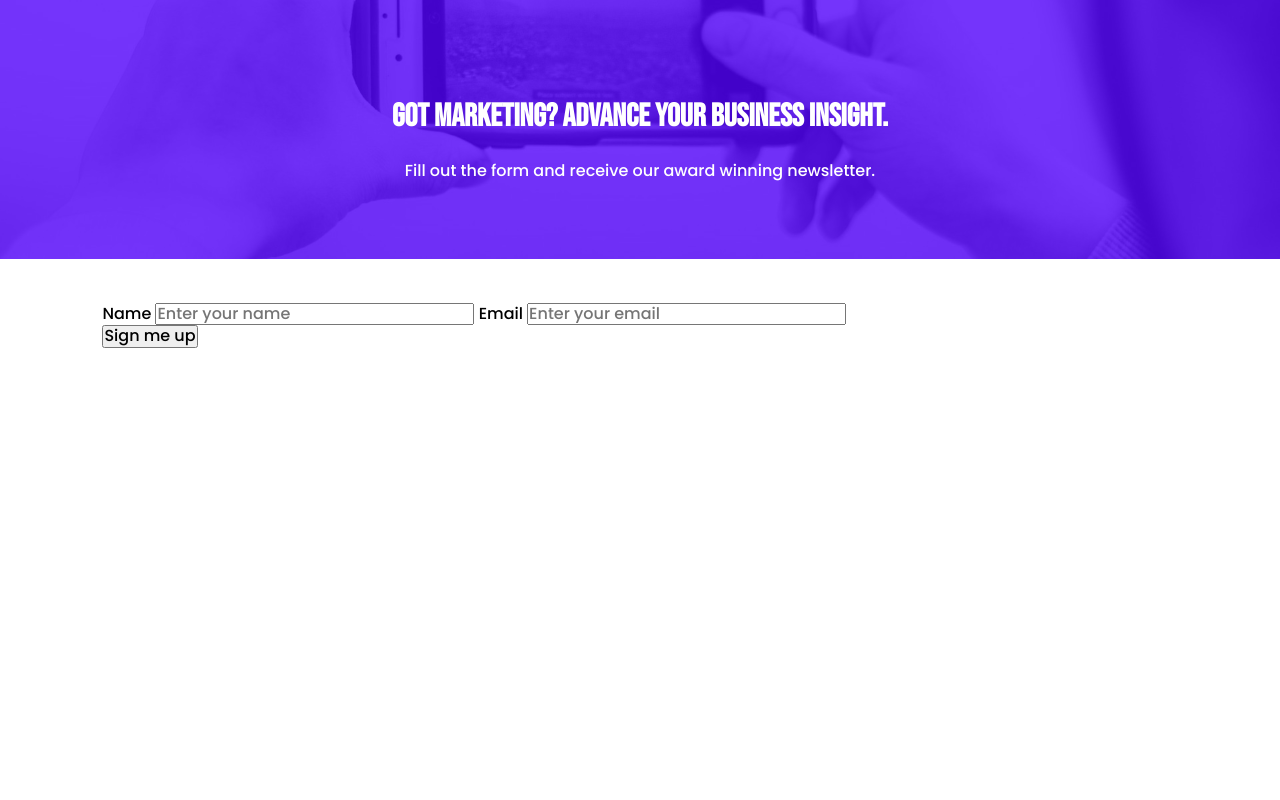
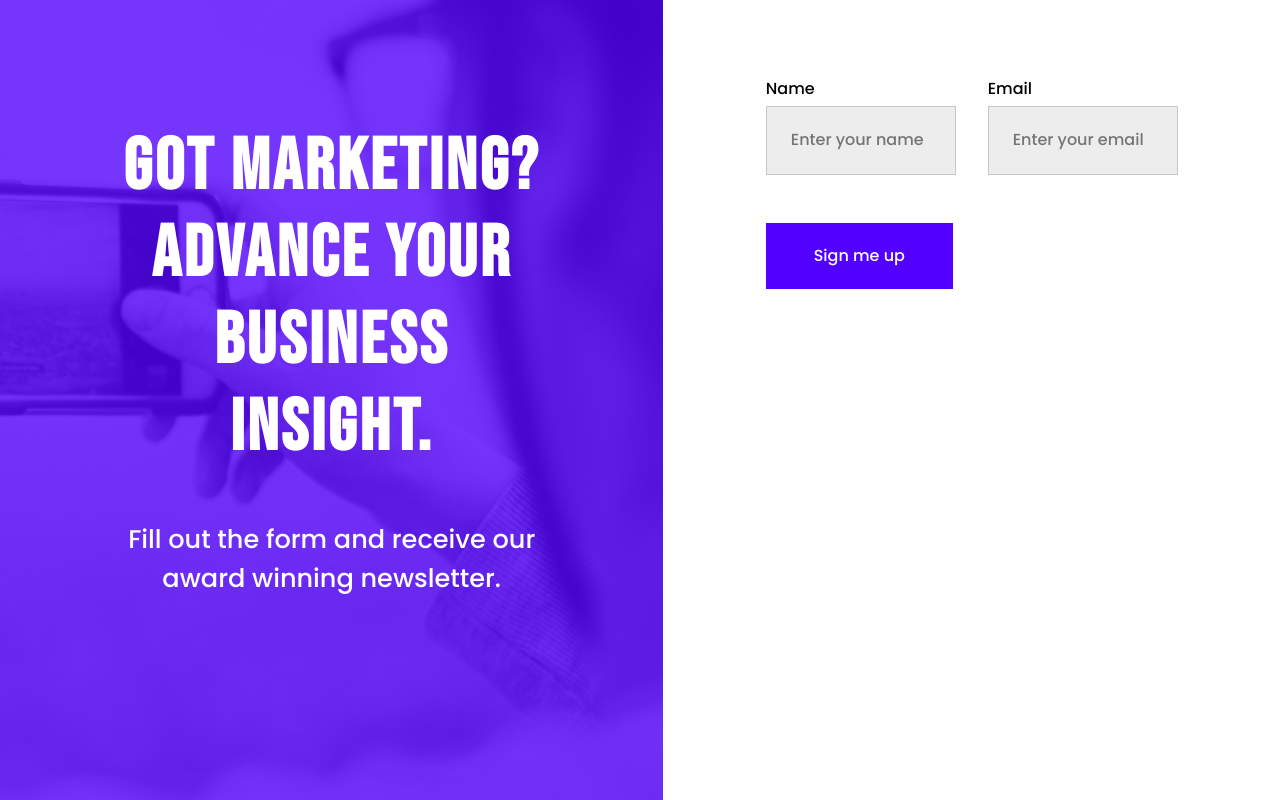
Before and after one commit to jen67/Scrimba-course, a plain HTML site: page Figma-to-code-challenges/simple-landing-page/index.html in a window 1280 px wide. Drawn offline with nearby package versions, Linux system fonts and the light colour scheme.

Commit message:
added some codes

```diff
--- a/Figma-to-code-challenges/simple-landing-page/index.css
+++ b/Figma-to-code-challenges/simple-landing-page/index.css
@@ -35,6 +35,7 @@ section {
 
 h1 {
   font-family: "Bebas Neue", sans-serif;
+  letter-spacing: 0.2rem;
 }
 
 section::before {
@@ -58,3 +59,88 @@ section::before {
 .content {
   padding: 2.75rem 8vw;
 }
+
+form {
+  display: flex;
+  flex-direction: column;
+  align-items: flex-start;
+  justify-content: center;
+  gap: 1.2rem;
+}
+
+form div label {
+  display: block;
+  margin-bottom: 0.5rem;
+}
+
+form div {
+  width: 100%;
+}
+form input {
+  width: 100%;
+  padding: 1rem;
+  outline: none;
+  border: 1px solid var(--border-color);
+  background-color: var(--input-bgcolor);
+}
+
+button {
+  margin-top: 0.9rem;
+  display: block;
+  width: 100%;
+  padding: 1rem 2rem;
+  border: none;
+  outline: none;
+  background-color: var(--btn-bgcolor);
+  color: var(--hcolor);
+  font-size: 1rem;
+  font-weight: 500;
+  cursor: pointer;
+  transition: all 0.3s ease-in-out;
+}
+
+button:hover {
+  box-shadow: 0 0 20px 8px var(--border-color);
+}
+
+@media screen and (min-width: 768px) {
+  h1 {
+    font-size: 4.5rem;
+  }
+
+  p {
+    font-size: 1.6rem;
+    padding-bottom: 3rem;
+  }
+
+  .content {
+    padding: 5rem 8vw;
+  }
+
+  form {
+    flex-direction: row;
+    flex-wrap: wrap;
+    justify-content: space-between;
+  }
+  form div {
+    width: calc(50% - 1rem); /* Subtract the gap size */
+  }
+
+  form input {
+    padding: 1.5rem;
+  }
+  button {
+    margin-top: 1.8rem;
+    padding: 1.5rem;
+    width: 11.6875rem;
+  }
+}
+
+@media screen and (min-width: 1024px) {
+  main {
+    display: flex;
+    flex-direction: row;
+    justify-content: space-between;
+    height: 100vh;
+  }
+}
--- a/Figma-to-code-challenges/simple-landing-page/index.html
+++ b/Figma-to-code-challenges/simple-landing-page/index.html
@@ -10,6 +10,7 @@
 </head>
 
 <body>
+    <main>
     <section>
         <div class="header">
             <h1>got marketing? advance your business insight.</h1>
@@ -19,19 +20,23 @@
 
     <div class="content">
         <form>
-            <label for="name">Name</label>
-            <input type="text" name="name" id="name" placeholder="Enter your name" autocomplete="name">
+            <div>
+                <label for="name">Name</label>
+                <input type="text" name="name" id="name" placeholder="Enter your name" autocomplete="name">
+            </div>
 
-            <label for="email">Email</label>
-            <input type="email" name="email" id="email" placeholder="Enter your email" autocomplete="on">
+            <div>
+                <label for="email">Email</label>
+                <input type="email" name="email" id="email" placeholder="Enter your email" autocomplete="on">
+            </div>
 
-            <div class="btn">
-                <button type="submit">
+
+                <button>
                     Sign me up
                 </button>
-            </div>
         </form>
     </div>
+    </main>
 </body>
 
 </html>
```
